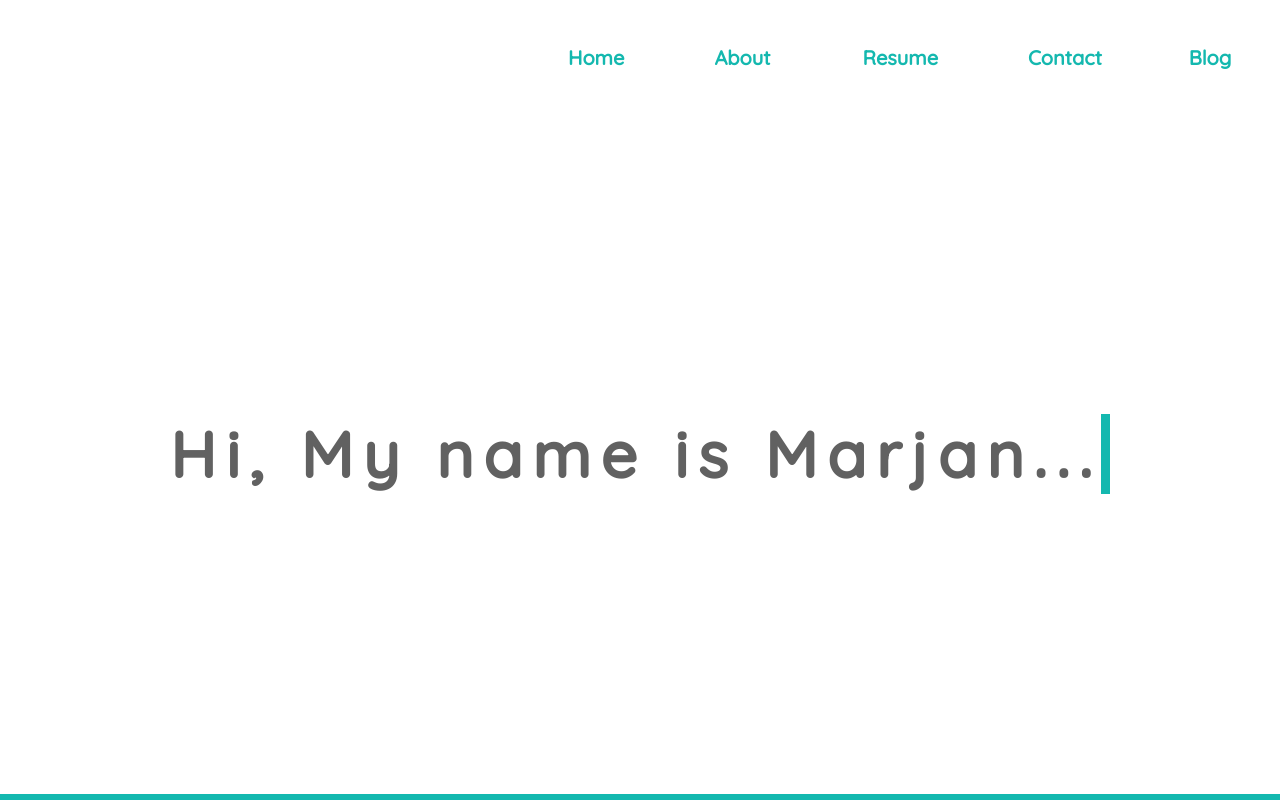
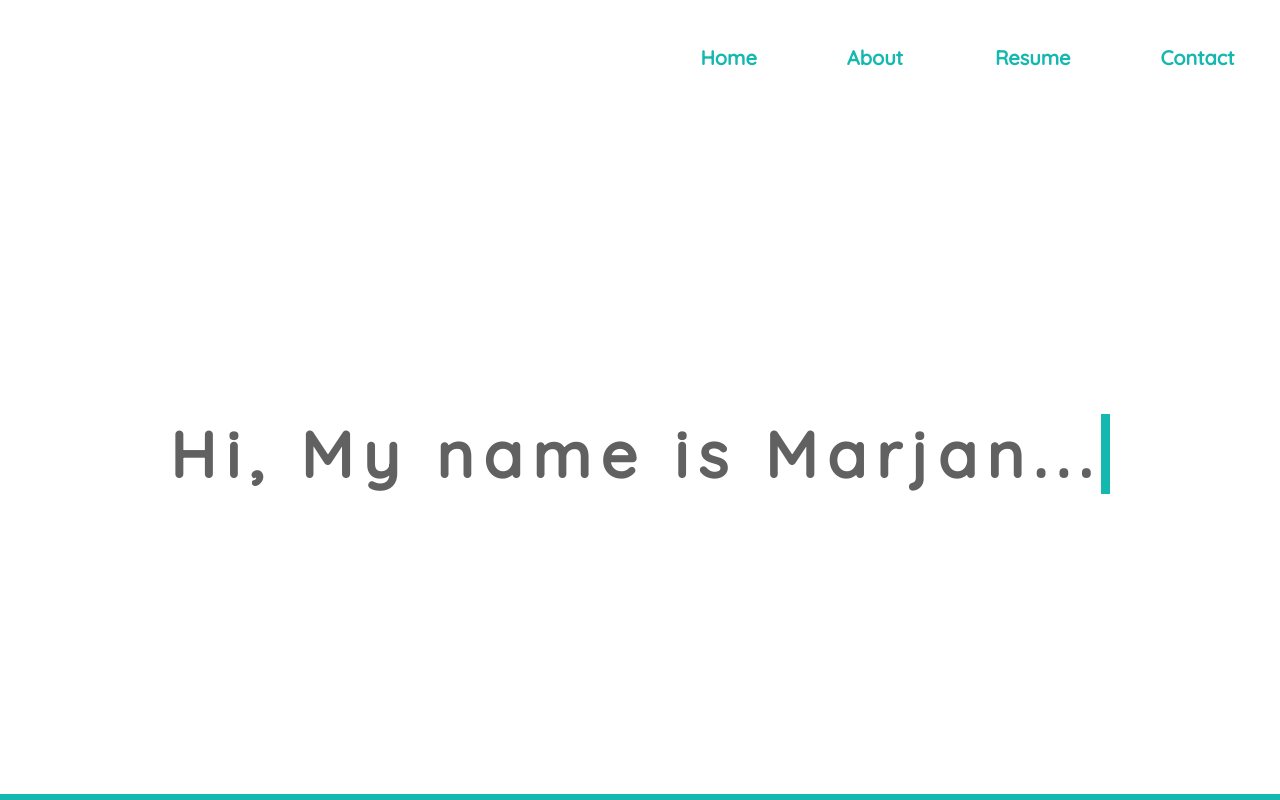
Before and after one commit to Marjan154/marjan-personal-website, a React (Create React App) app: page / in a window 1280 px wide. Shown: the top 800 px of the page. Built offline with nearby package versions, Linux system fonts and the light colour scheme.

Commit message:
removed blog

```diff
--- a/package.json
+++ b/package.json
@@ -1,6 +1,6 @@
 {
   "name": "marjan-personal-website",
-  "homepage": "http://www.marjanansar.dev/",
+  "homepage": "https://www.marjanansar.dev/",
   "version": "0.1.0",
   "private": true,
   "dependencies": {
--- a/src/components/Navbar.js
+++ b/src/components/Navbar.js
@@ -21,14 +21,6 @@ function Navbar() {
           <li>
             <Link to="#Contact">Contact</Link>
           </li>
-          <li>
-            <a
-              href="https://ansarmarjan154.wixsite.com/website"
-              target="_blank"
-            >
-              Blog
-            </a>
-          </li>
         </ul>
       </nav>
     </div>
```
